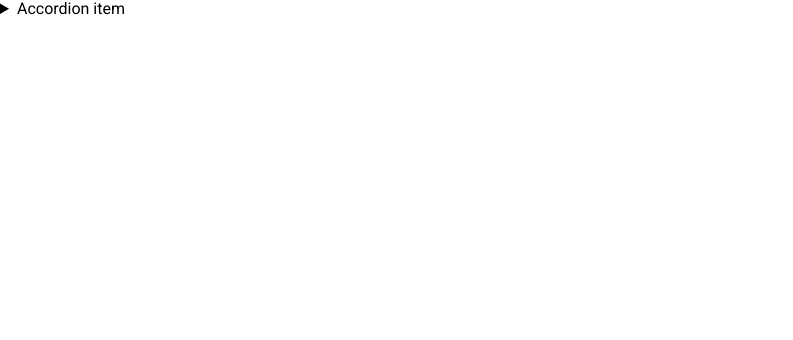
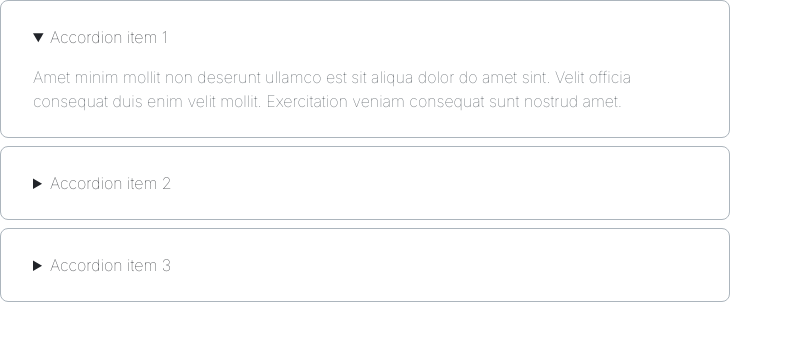
Before and after one commit to js-tasks-ru/htmlcss-20210513_dmitry91, a website: page 03-lection1/02-accordion/index.html in a window 1280 px wide. Shown: the whole page, without its empty margins (0-793 px from the left). Drawn offline with nearby package versions, Linux system fonts and the light colour scheme.

Commit message:
add accordion

```diff
--- a/03-lection1/02-accordion/accordion.css
+++ b/03-lection1/02-accordion/accordion.css
@@ -1 +1,41 @@
-/* Стилизация аккордеона */
+.accordion {
+    background: #FFFFFF;
+    border: 1px solid #ACB5BD;
+    box-sizing: border-box;
+    border-radius: 8px;
+}
+
+.accordion__item {
+    width: 730px;
+    padding: 24px 32px;
+    margin-bottom: 8px;
+}
+
+.accordion__item:last-child {
+    margin-bottom: 0;
+}
+
+.accordion__title {
+    cursor: pointer;
+    user-select: none;
+}
+
+.accordion__content:last-child {
+    margin-bottom: 0;
+}
+
+.accordion__text {
+    font-family: 'Inter', sans-serif;
+    font-style: normal;
+    font-weight: normal;
+    font-size: 16px;
+    line-height: 24px;
+}
+
+.accordion__text_color_grey-4 {
+    color: var(--grey-4);
+}
+
+.accordion__text_color_black {
+    color: var(--black);
+}
--- a/03-lection1/02-accordion/index.html
+++ b/03-lection1/02-accordion/index.html
@@ -6,12 +6,52 @@
         <link rel="stylesheet" href="./accordion.css">
     </head>
     <body>
-        <details>
-            <summary>
-                Accordion item
+        <details open class="accordion accordion__item">
+            <summary class="
+                accordion__title
+                accordion__text
+                accordion__text_color_black"
+            >
+                Accordion item 1
             </summary>
-            <p>
-                Hidden content
+            <p class="
+                accordion__content
+                accordion__text
+                accordion__text_color_grey-4"
+            >
+                Amet minim mollit non deserunt ullamco est sit aliqua dolor do amet sint. Velit officia consequat duis enim velit mollit. Exercitation veniam consequat sunt nostrud amet.
+            </p>
+        </details>
+        <details class="accordion accordion__item">
+            <summary class="
+                accordion__title
+                accordion__text
+                accordion__text_color_black"
+            >
+                Accordion item 2
+            </summary>
+            <p class="
+                accordion__content
+                accordion__text
+                accordion__text_color_grey-4"
+            >
+                Amet minim mollit non deserunt ullamco est sit aliqua dolor do amet sint. Velit officia consequat duis enim velit mollit. Exercitation veniam consequat sunt nostrud amet.
+            </p>
+        </details>
+        <details class="accordion accordion__item">
+            <summary class="
+                accordion__title
+                accordion__text
+                accordion__text_color_black"
+            >
+                Accordion item 3
+            </summary>
+            <p class="
+                accordion__content
+                accordion__text
+                accordion__text_color_grey-4"
+            >
+                Amet minim mollit non deserunt ullamco est sit aliqua dolor do amet sint. Velit officia consequat duis enim velit mollit. Exercitation veniam consequat sunt nostrud amet.
             </p>
         </details>
     </body>
--- a/assets/css/reset.css
+++ b/assets/css/reset.css
@@ -6,3 +6,20 @@ button {
     background-color: transparent;
     cursor: pointer;
 }
+
+/* Убираем стандартный маркер Chrome */
+summary::-webkit-details-marker {
+    display: none;
+}
+/* Убираем стандартный маркер Firefox */
+summary {display: block;}
+
+/*
+summary::before {
+    content: '\25B6';
+    padding-right: 0.5em;
+}
+
+details[open] > summary::before {
+    content: '\25BC';
+}*/
--- a/assets/fonts/fonts.css
+++ b/assets/fonts/fonts.css
@@ -1 +1,2 @@
 @import url('https://fonts.googleapis.com/css2?family=Roboto:ital,wght@0,100;0,300;0,400;0,500;0,700;0,900;1,100;1,300;1,400;1,500;1,700;1,900&display=swap');
+@import url('https://fonts.googleapis.com/css2?family=Inter:wght@100&display=swap');
```
